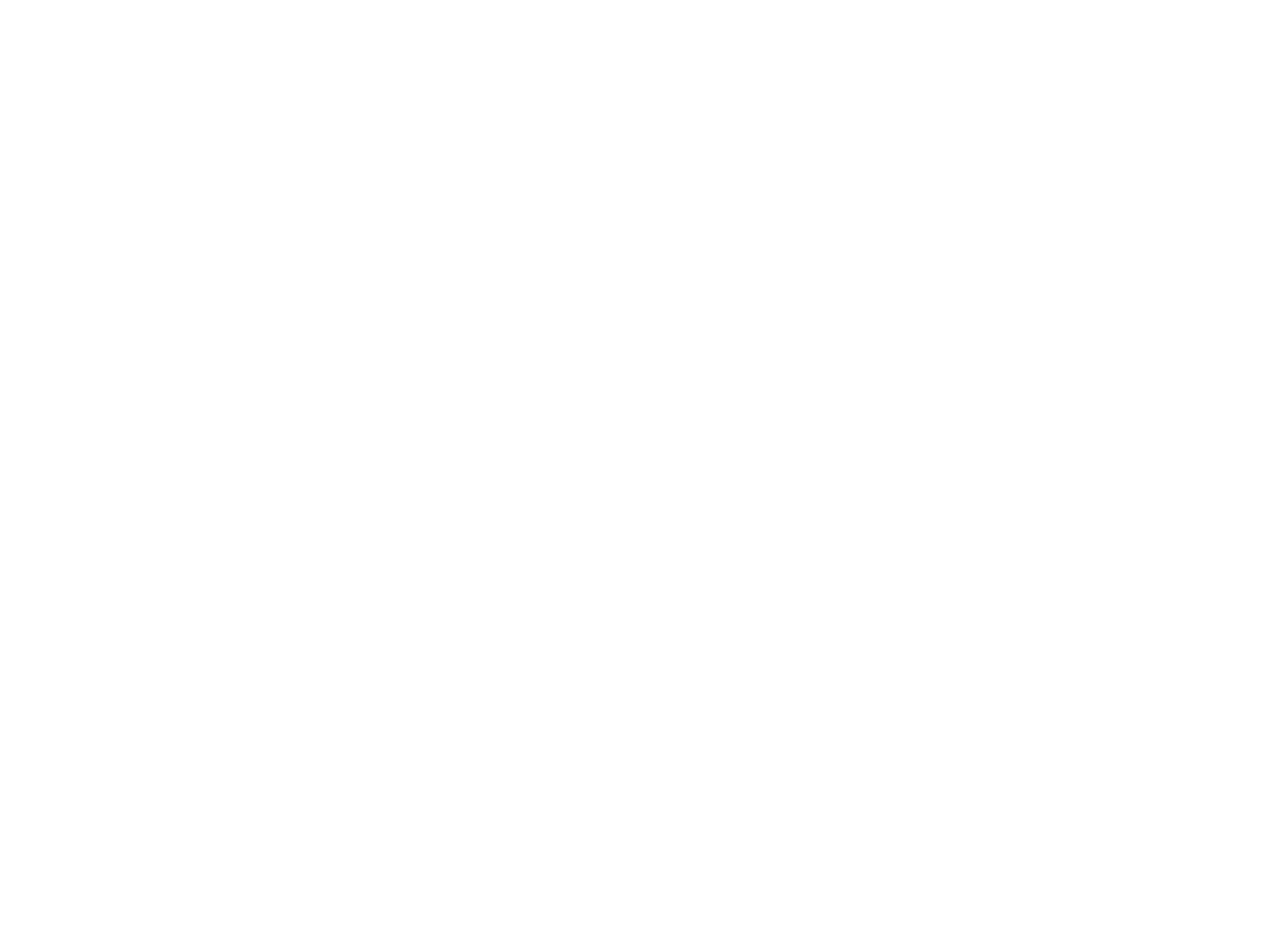
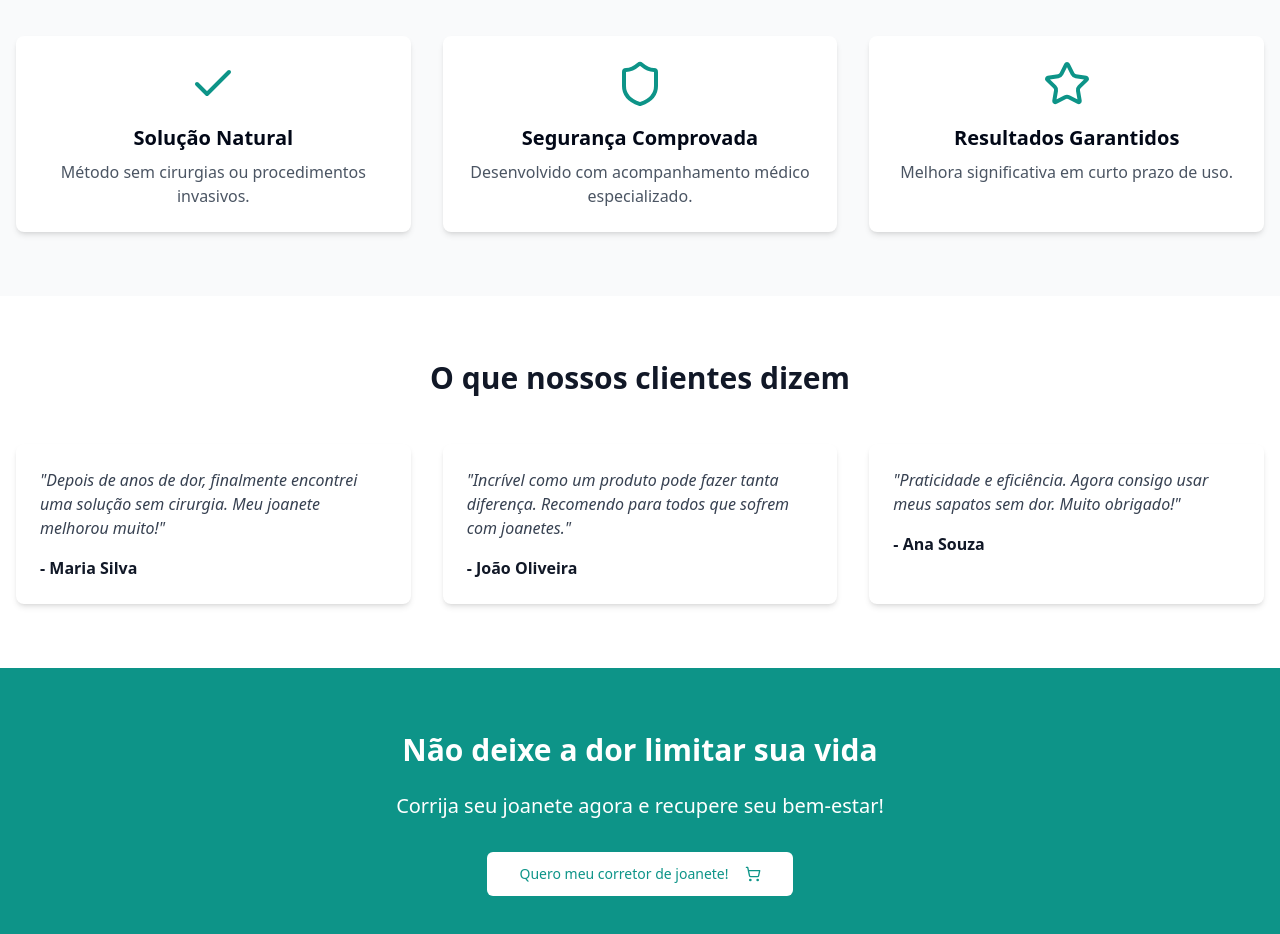
Before and after one commit to danielzsx7/joanete-alivio-feliz, a React (Vite) app: page / in a window 1280 px wide. Shown: the part 720-1654 px from the top of the page. Before the commit the page ends 800 px from the top, so only its background shows below. Built offline with nearby package versions, Linux system fonts and the light colour scheme.

Commit message:
Fix: Show full page content
Adjust layout to display the entire page content.

```diff
--- a/src/pages/Index.tsx
+++ b/src/pages/Index.tsx
@@ -1,9 +1,11 @@
 
 import { Button } from "@/components/ui/button";
-import { ShoppingCart } from "lucide-react";
+import { ShoppingCart, Check, Shield, Star } from "lucide-react";
 
 const Index = () => {
   return (
+    <div className="bg-white">
+      {/* Hero Section - Existing Code */}
       <div className="relative overflow-hidden bg-white py-12 sm:py-16 md:py-20">
         <div className="container mx-auto px-4">
           <div className="flex flex-col md:flex-row items-center justify-center gap-8 max-w-6xl mx-auto">
@@ -39,6 +41,75 @@ const Index = () => {
           </div>
         </div>
       </div>
+
+      {/* Benefícios Section */}
+      <section className="bg-gray-50 py-16">
+        <div className="container mx-auto px-4">
+          <h2 className="text-3xl font-bold text-center mb-12 text-gray-900">
+            Por que nosso corretor de joanete é diferente?
+          </h2>
+          <div className="grid md:grid-cols-3 gap-8">
+            <div className="bg-white p-6 rounded-lg shadow-md text-center">
+              <Check className="mx-auto mb-4 text-teal-600" size={48} />
+              <h3 className="text-xl font-semibold mb-2">Solução Natural</h3>
+              <p className="text-gray-600">Método sem cirurgias ou procedimentos invasivos.</p>
+            </div>
+            <div className="bg-white p-6 rounded-lg shadow-md text-center">
+              <Shield className="mx-auto mb-4 text-teal-600" size={48} />
+              <h3 className="text-xl font-semibold mb-2">Segurança Comprovada</h3>
+              <p className="text-gray-600">Desenvolvido com acompanhamento médico especializado.</p>
+            </div>
+            <div className="bg-white p-6 rounded-lg shadow-md text-center">
+              <Star className="mx-auto mb-4 text-teal-600" size={48} />
+              <h3 className="text-xl font-semibold mb-2">Resultados Garantidos</h3>
+              <p className="text-gray-600">Melhora significativa em curto prazo de uso.</p>
+            </div>
+          </div>
+        </div>
+      </section>
+
+      {/* Depoimentos Section */}
+      <section className="py-16">
+        <div className="container mx-auto px-4">
+          <h2 className="text-3xl font-bold text-center mb-12 text-gray-900">
+            O que nossos clientes dizem
+          </h2>
+          <div className="grid md:grid-cols-3 gap-8">
+            <div className="bg-white p-6 rounded-lg shadow-md">
+              <p className="italic mb-4 text-gray-700">"Depois de anos de dor, finalmente encontrei uma solução sem cirurgia. Meu joanete melhorou muito!"</p>
+              <div className="font-semibold text-gray-900">- Maria Silva</div>
+            </div>
+            <div className="bg-white p-6 rounded-lg shadow-md">
+              <p className="italic mb-4 text-gray-700">"Incrível como um produto pode fazer tanta diferença. Recomendo para todos que sofrem com joanetes."</p>
+              <div className="font-semibold text-gray-900">- João Oliveira</div>
+            </div>
+            <div className="bg-white p-6 rounded-lg shadow-md">
+              <p className="italic mb-4 text-gray-700">"Praticidade e eficiência. Agora consigo usar meus sapatos sem dor. Muito obrigado!"</p>
+              <div className="font-semibold text-gray-900">- Ana Souza</div>
+            </div>
+          </div>
+        </div>
+      </section>
+
+      {/* Chamada Final */}
+      <section className="bg-teal-600 text-white py-16">
+        <div className="container mx-auto px-4 text-center">
+          <h2 className="text-3xl font-bold mb-6">
+            Não deixe a dor limitar sua vida
+          </h2>
+          <p className="text-xl mb-8">
+            Corrija seu joanete agora e recupere seu bem-estar!
+          </p>
+          <Button
+            size="lg"
+            className="bg-white text-teal-600 hover:bg-gray-100"
+            onClick={() => window.location.href = 'https://pay.cakto.com.br/386udms_340566'}
+          >
+            Quero meu corretor de joanete! <ShoppingCart className="ml-2 h-5 w-5" />
+          </Button>
+        </div>
+      </section>
+    </div>
   );
 };
 
```
Lines whose indentation alone changed are shown as unchanged.
